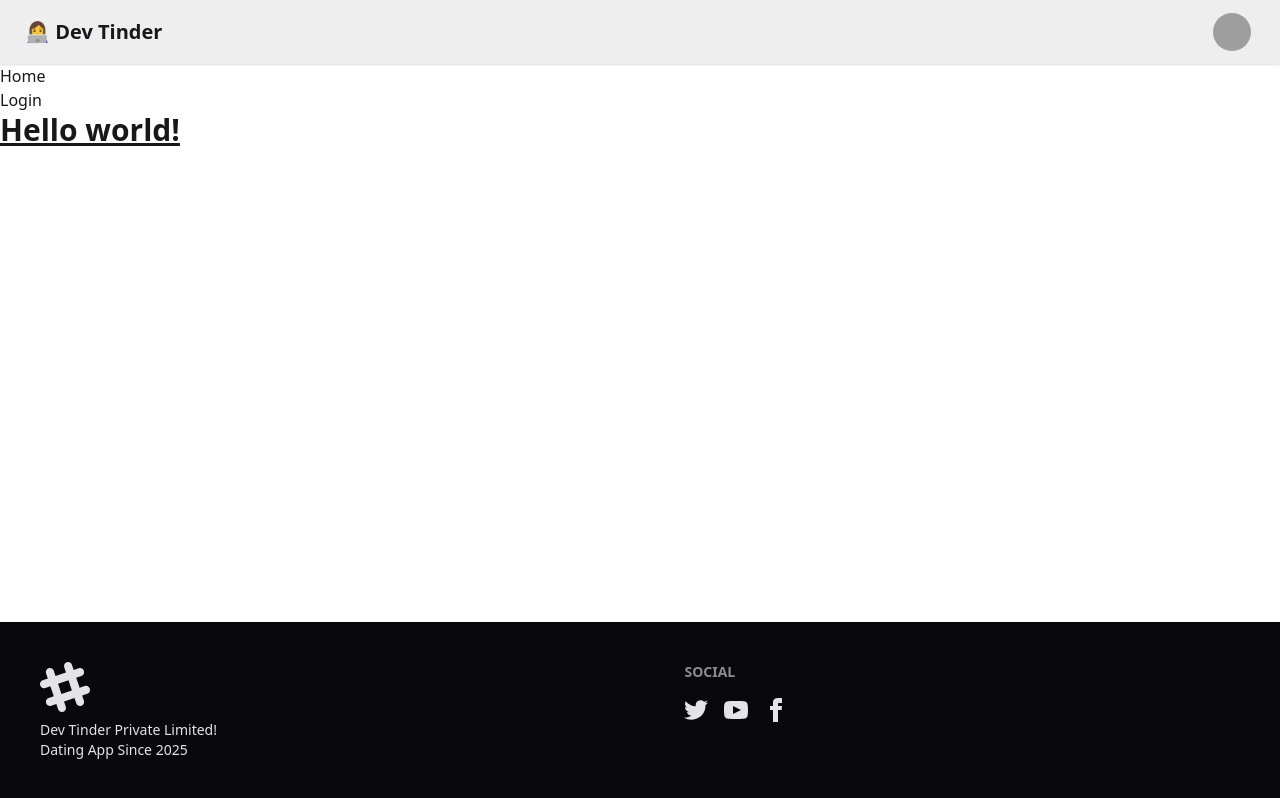
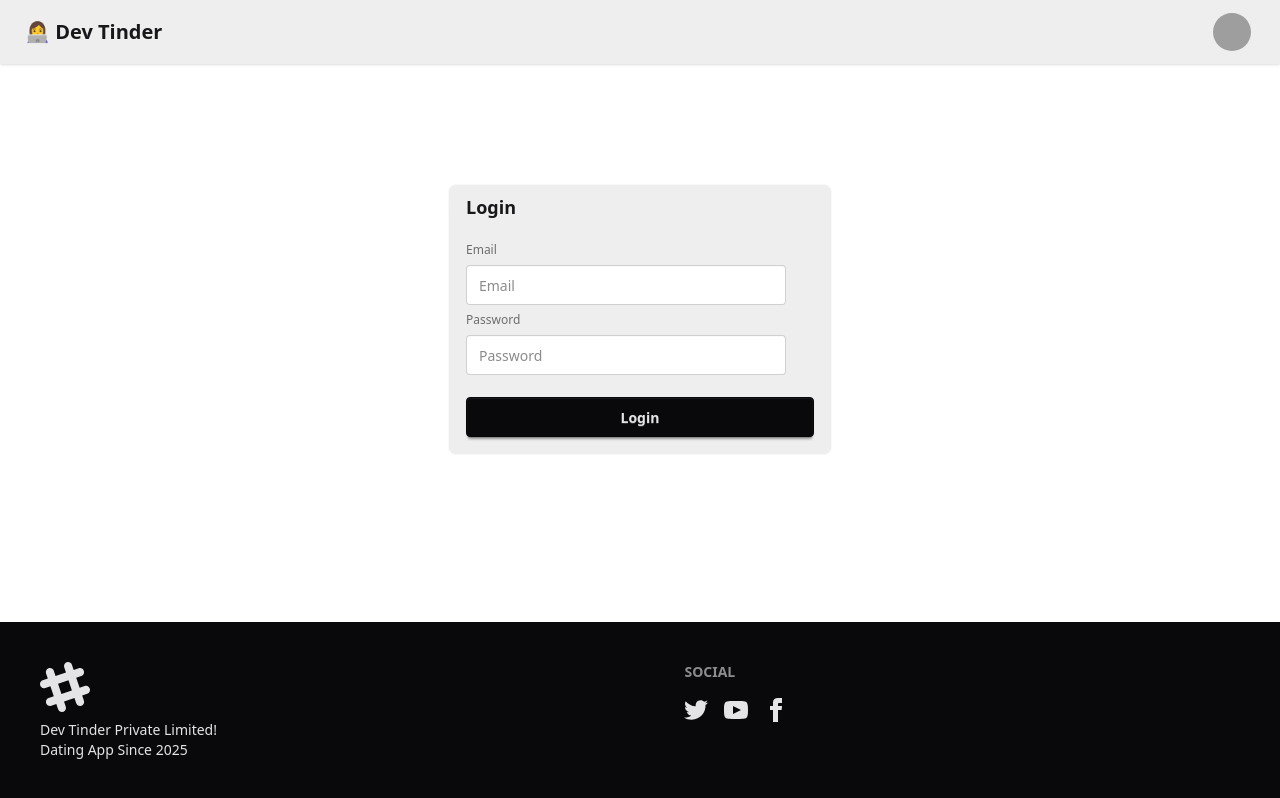
Before and after one commit to SandeepAgrahari/dev-timder-web, a React (Vite) app: page /login in a window 1280 px wide. Built offline with nearby package versions, Linux system fonts and the light colour scheme; grey boxes are pictures that could not be loaded.

Commit message:
Login Page Design Done

```diff
--- a/src/App.jsx
+++ b/src/App.jsx
@@ -16,8 +16,6 @@ function App() {
           </Route>
         </Routes>
       </BrowserRouter>
-
-      <h1 className="text-3xl font-bold underline">Hello world!</h1>
     </>
   );
 }
--- a/src/components/Home.jsx
+++ b/src/components/Home.jsx
@@ -4,7 +4,6 @@ import Footer from "./Footer";
 const Home = () => {
   return (
     <>
-      <h1>Home</h1>
       <Outlet />
       <Footer />
     </>
--- a/src/components/Login.jsx
+++ b/src/components/Login.jsx
@@ -1,5 +1,24 @@
+import { useState } from "react";
+
 const Login = () => {
-  return <h1>Login</h1>;
+  useState({});
+  return (
+    <div className="flex justify-center m-30">
+      <div className="bg-base-300 card card-border bg-base-100 w-96">
+        <fieldset className="fieldset w-auto bg-base-300 border border-base-300 p-4 rounded-box">
+          <legend className="fieldset-legend text-lg">Login</legend>
+
+          <label className="fieldset-label">Email</label>
+          <input type="email" className="input" placeholder="Email" />
+
+          <label className="fieldset-label">Password</label>
+          <input type="password" className="input" placeholder="Password" />
+
+          <button className="btn btn-neutral mt-4">Login</button>
+        </fieldset>
+      </div>
+    </div>
+  );
 };
 
 export default Login;
```
